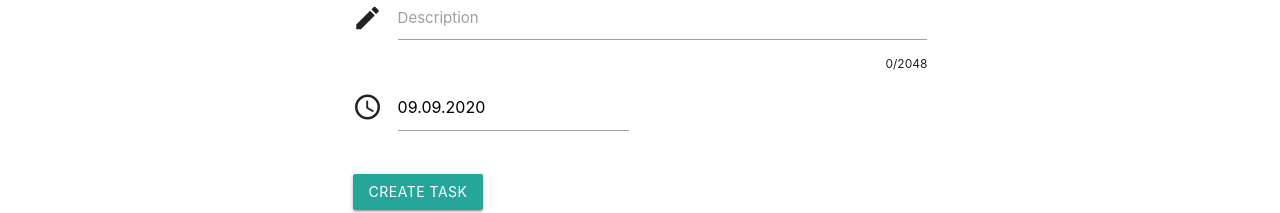
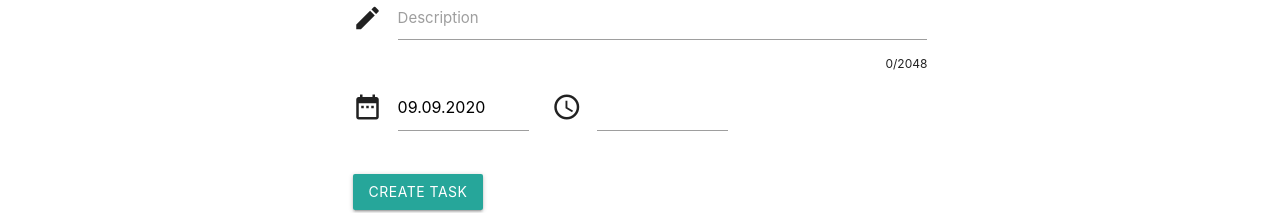
Before and after one commit to RedBullDogE/taskitty-pet, a Vue app: page /create in a window 1280 px wide. Shown: the part 353-566 px from the top of the page. Built offline with nearby package versions, Linux system fonts and the light colour scheme.

Commit message:
Add new time field to creation panel and display in list

```diff
--- a/src/views/Create.vue
+++ b/src/views/Create.vue
@@ -32,10 +32,16 @@
                 </div>
 
                 <div class="row">
-                    <div class="col s6">
+                    <div class="col s4">
+                        <div class="input-field">
+                            <i class="material-icons prefix">date_range</i>
+                            <input type="text" ref="datepicker" />
+                        </div>
+                    </div>
+                    <div class="col s4">
                         <div class="input-field">
                             <i class="material-icons prefix">access_time</i>
-                            <input type="text" ref="datepicker" />
+                            <input type="text" ref="timepicker" />
                         </div>
                     </div>
                 </div>
@@ -57,6 +63,7 @@ export default {
             description: "",
             chipsEl: null,
             dateEl: null,
+            timeEl: null
         };
     },
     mounted() {
@@ -70,6 +77,12 @@ export default {
             defaultDate: new Date(),
             setDefaultDate: true,
         });
+
+        this.timeEl = M.Timepicker.init(this.$refs.timepicker, {
+            twelveHour: false,
+            showClearBtn: true,
+            autoClose: true
+        });
     },
     destroyed() {
         // Memory Leak Solution
@@ -79,6 +92,10 @@ export default {
 
         if (this.chipsEl && this.chipsEl.destroy) {
             this.chipsEl.destroy();
+        }
+
+        if (this.timeEl && this.timeEl.destroy) {
+            this.timeEl.destroy();
         }
     },
     methods: {
@@ -90,10 +107,11 @@ export default {
                 status: "active",
                 tags: this.chipsEl.chipsData,
                 date: this.dateEl.date,
+                time: this.timeEl.time || null
             };
 
             this.$store.dispatch("createTask", task);
-            this.$router.push({ name: 'list' });
+            this.$router.push({ name: "list" });
         },
     },
 };
--- a/src/views/List.vue
+++ b/src/views/List.vue
@@ -38,7 +38,7 @@
                 <tr v-for="(task, idx) of displayTasks" :key="task.id">
                     <td>{{ idx + 1 }}</td>
                     <td>{{ task.title }}</td>
-                    <td>{{ new Date(task.date).toLocaleDateString('ru-RU') }}</td>
+                    <td>{{ new Date(task.date).toLocaleDateString('ru-RU') }} {{ task.time }}</td>
                     <td class="table-textarea">
                         <div class="text">{{ task.description }}</div>
                     </td>
```
